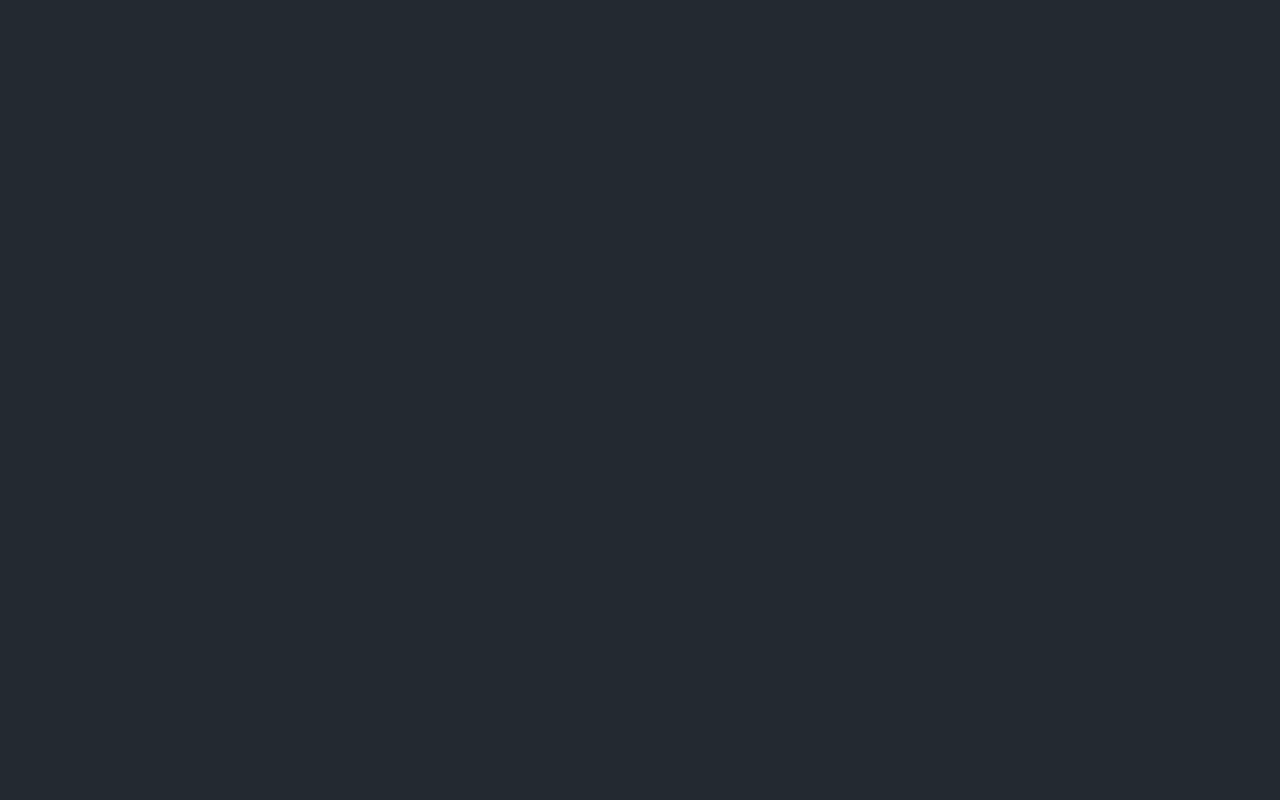
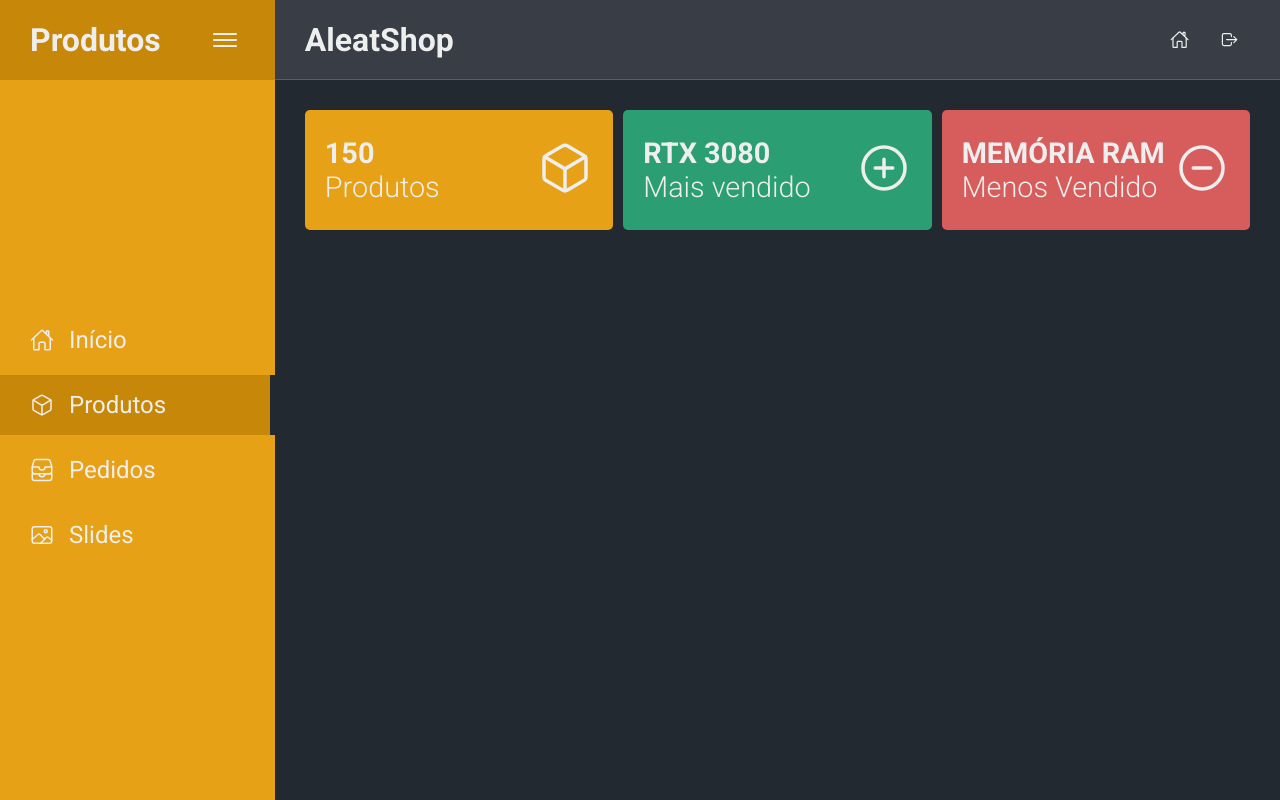
Before and after one commit to CauaHenrique19/Aleat-Shop, a React (Create React App) app in the folder frontend-react/: page /admin/products in a window 1280 px wide. Built offline with nearby package versions, Linux system fonts and the light colour scheme.

Commit message:
Adding page of products

```diff
--- a/frontend-react/src/components/Sidebar/index.js
+++ b/frontend-react/src/components/Sidebar/index.js
@@ -23,7 +23,7 @@ const Sidebar = ({ page }) => {
                     </Link>
                 </li>
                 <li>
-                    <Link to="/admin/products">
+                    <Link to="/admin/products" className={`${page === 'Produtos' ? 'selected' : ''}`}>
                         <ion-icon name="cube-outline"></ion-icon>
                         <p>Produtos</p>
                     </Link>
--- /dev/null
+++ b/frontend-react/src/pages/Admin/Products/index.js
@@ -0,0 +1,27 @@
+import React from 'react'
+
+import HeaderAdmin from '../../../components/HeaderAdmin'
+import Sidebar from '../../../components/Sidebar'
+import Statistic from '../../../components/Statistic'
+
+import './style.css'
+
+const Products = () => {
+    return (
+        <div className="products-admin-container">
+            <Sidebar page="Produtos" />
+            <main className="main-products-admin-container">
+                <HeaderAdmin />
+                <div className="main-products-admin-content">
+                    <div className="statistic-container">
+                        <Statistic value="150" text="Produtos" icon="cube-outline" color="#E7A117" />
+                        <Statistic value="RTX 3080" text="Mais vendido" icon="add-circle-outline" color="#2B9E74" />
+                        <Statistic value="MEMÓRIA RAM" text="Menos Vendido" icon="remove-circle-outline" color="#D75C5C" />
+                    </div>
+                </div>
+            </main>
+        </div>
+    )
+}
+
+export default Products
--- /dev/null
+++ b/frontend-react/src/pages/Admin/Products/style.css
@@ -0,0 +1,17 @@
+.products-admin-container{
+    width: 100vw;
+    height: 100vh;
+
+    display: flex;
+    align-items: center;
+}
+.products-admin-container .main-products-admin-container{
+    width: 100%;
+    height: 100vh;
+
+    overflow-y: auto;
+    overflow-x: hidden;
+}
+.products-admin-container .main-products-admin-container .main-products-admin-content{
+    padding: 30px;
+}
--- a/frontend-react/src/routes.js
+++ b/frontend-react/src/routes.js
@@ -5,6 +5,7 @@ import Login from './pages/Login'
 import Landing from './pages/Landing'
 import HomeAdmin from './pages/Admin/Home'
 import ProductsPerCategory from './pages/ProductsPerCategory'
+import Products from './pages/Admin/Products'
 
 const Routes = () => {
     return (
@@ -13,6 +14,7 @@ const Routes = () => {
                 <Route path="/login" component={Login} />
                 <Route path="/" component={Landing} exact />
                 <Route path="/admin/" component={HomeAdmin} exact />
+                <Route path="/admin/products" component={Products} />
                 <Route path="/products-per-category/:id" component={ProductsPerCategory} exact />
             </Switch>
         </BrowserRouter>
```
Also changed, not shown: 1 other file (tests, documents, lock files or other folders).
